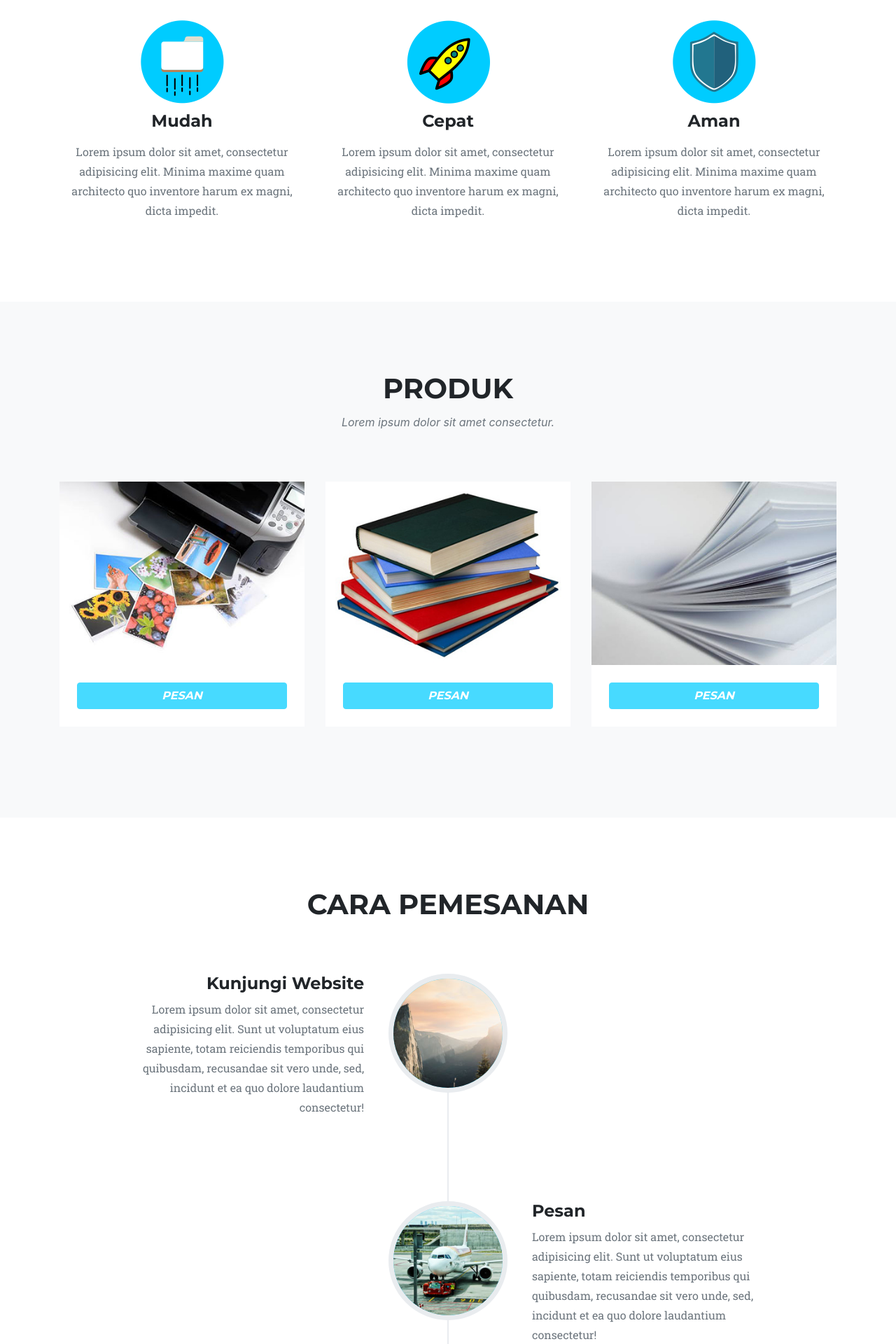
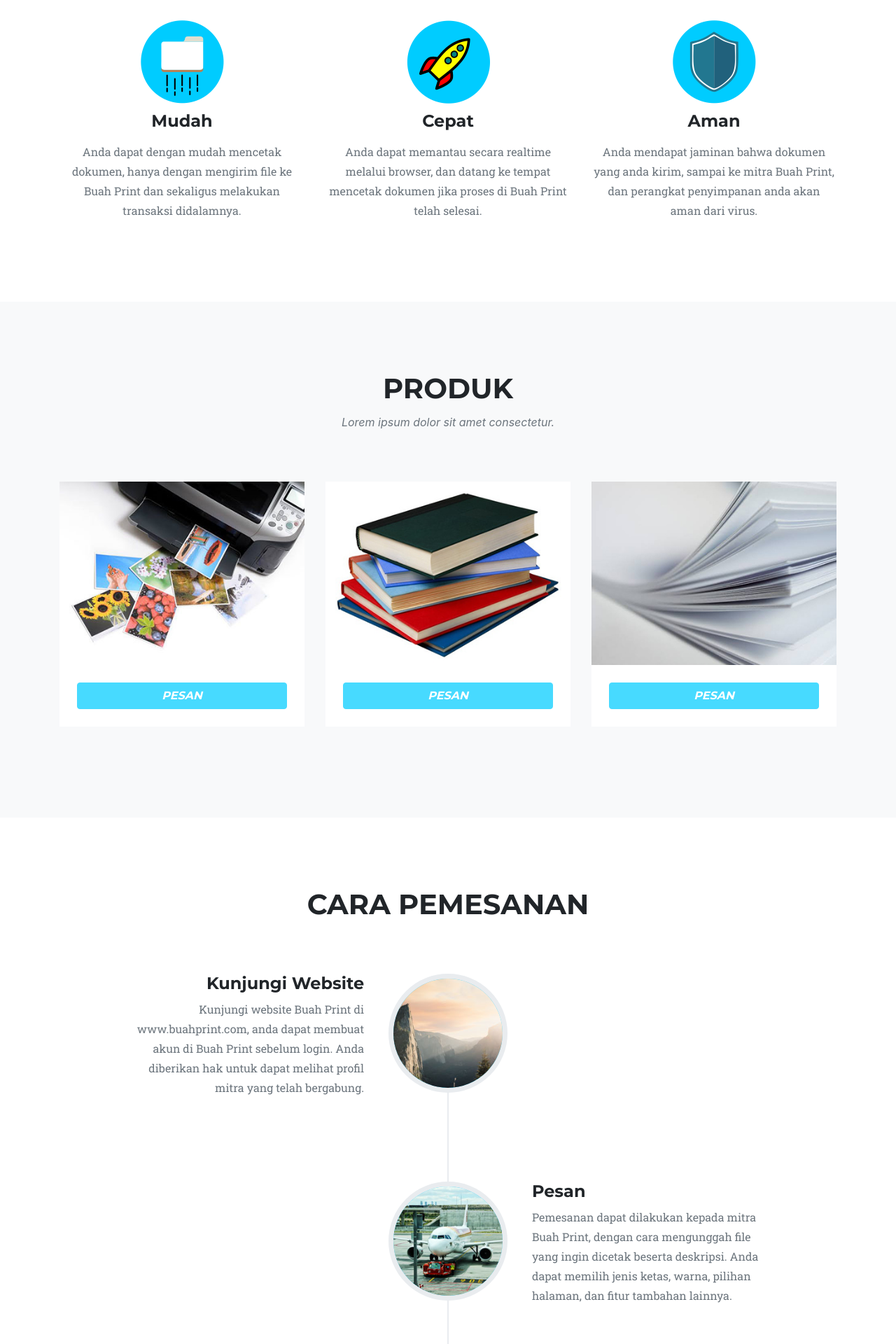
Before and after one commit to prmsdk/Timbois, a PHP site: page /Timbois/ in a window 1280 px wide. Shown: the part 906-2826 px from the top of the page at 70% size. Run offline with PHP 8.4, Linux system fonts and the light colour scheme; the visitor is signed in with stand-in values (Sample User, id 1); grey boxes labelled with a size stand in for pictures from a placeholder-image service; some libraries are stand-ins or nearby versions; some web fonts are replaced.

Commit message:
deskripsi cara pemesanan

```diff
--- a/ejsc/index.php
+++ b/ejsc/index.php
@@ -29,7 +29,7 @@
             <i class="fas fa-shopping-cart fa-stack-1x fa-inverse"></ i>--><img src="img/macet1.png">
           </span>
           <h4 class="service-heading">Mudah</h4>
-          <p class="text-muted">Lorem ipsum dolor sit amet, consectetur adipisicing elit. Minima maxime quam architecto quo inventore harum ex magni, dicta impedit.</p>
+          <p class="text-muted">Anda dapat dengan mudah mencetak dokumen, hanya dengan mengirim file ke Buah Print dan sekaligus melakukan transaksi didalamnya.</p>
         </div>
         <div class="col-md-4">
           <span class="fa-stack fa-4x">
@@ -37,7 +37,7 @@
             <i class="fas fa-laptop fa-stack-1x fa-inverse"></i>--><img src="img/cepat1.png">
           </span>
           <h4 class="service-heading">Cepat</h4>
-          <p class="text-muted">Lorem ipsum dolor sit amet, consectetur adipisicing elit. Minima maxime quam architecto quo inventore harum ex magni, dicta impedit.</p>
+          <p class="text-muted">Anda dapat memantau secara realtime melalui browser, dan datang ke tempat mencetak dokumen jika proses di Buah Print telah selesai.</p>
         </div>
         <div class="col-md-4">
           <span class="fa-stack fa-4x">
@@ -45,7 +45,7 @@
             <i class="fas fa-lock fa-stack-1x fa-inverse"></i>--><img src="img/aman1.png">
           </span>
           <h4 class="service-heading">Aman</h4>
-          <p class="text-muted">Lorem ipsum dolor sit amet, consectetur adipisicing elit. Minima maxime quam architecto quo inventore harum ex magni, dicta impedit.</p>
+          <p class="text-muted">Anda mendapat jaminan bahwa dokumen yang anda kirim, sampai ke mitra Buah Print, dan perangkat penyimpanan anda akan aman dari virus.</p>
         </div>
       </div>
     </div>
@@ -162,7 +162,8 @@
                   <h4 class="subheading">Kunjungi Website</h4>
                 </div>
                 <div class="timeline-body">
-                  <p class="text-muted">Lorem ipsum dolor sit amet, consectetur adipisicing elit. Sunt ut voluptatum eius sapiente, totam reiciendis temporibus qui quibusdam, recusandae sit vero unde, sed, incidunt et ea quo dolore laudantium consectetur!</p>
+                  <p class="text-muted">Kunjungi website Buah Print di www.buahprint.com, anda dapat membuat akun di Buah Print sebelum login.
+                  Anda diberikan hak untuk dapat melihat profil mitra yang telah bergabung.</p>
                 </div>
               </div>
             </li>
@@ -175,7 +176,8 @@
                   <h4 class="subheading">Pesan</h4>
                 </div>
                 <div class="timeline-body">
-                  <p class="text-muted">Lorem ipsum dolor sit amet, consectetur adipisicing elit. Sunt ut voluptatum eius sapiente, totam reiciendis temporibus qui quibusdam, recusandae sit vero unde, sed, incidunt et ea quo dolore laudantium consectetur!</p>
+                  <p class="text-muted">Pemesanan dapat dilakukan kepada mitra Buah Print, dengan cara mengunggah file yang ingin dicetak beserta deskripsi.
+                  Anda dapat memilih jenis ketas, warna, pilihan halaman, dan fitur tambahan lainnya.</p>
                 </div>
               </div>
             </li>
@@ -188,7 +190,8 @@
                   <h4 class="subheading">Bayar</h4>
                 </div>
                 <div class="timeline-body">
-                  <p class="text-muted">Lorem ipsum dolor sit amet, consectetur adipisicing elit. Sunt ut voluptatum eius sapiente, totam reiciendis temporibus qui quibusdam, recusandae sit vero unde, sed, incidunt et ea quo dolore laudantium consectetur!</p>
+                  <p class="text-muted">Demi kenyamanan bersama kami sarankan anda melakukan pembayaran dengan saldo. Anda dapat mengisi saldo buah print melalui mitra Buah Print.
+                  Buah Print juga memberikan kemudahan pada transaksi tunai, dengan jaminan foto KTP, SIM atau KTM.</p>
                 </div>
               </div>
             </li>
@@ -201,7 +204,8 @@
                   <h4 class="subheading">Ambil</h4>
                 </div>
                 <div class="timeline-body">
-                  <p class="text-muted">Lorem ipsum dolor sit amet, consectetur adipisicing elit. Sunt ut voluptatum eius sapiente, totam reiciendis temporibus qui quibusdam, recusandae sit vero unde, sed, incidunt et ea quo dolore laudantium consectetur!</p>
+                  <p class="text-muted">Anda dapat melihat antrian, waktu tunggu dan waktu proses cetak dokumen anda. Anda juga akan menerima notifikasi jika dokumen anda selesai dicetak.
+                  Segera ambil dokumen anda, dan berikan rating serta komentar atas pelayan mitra Buah Print</p>
                 </div>
               </div>
             </li>
```
